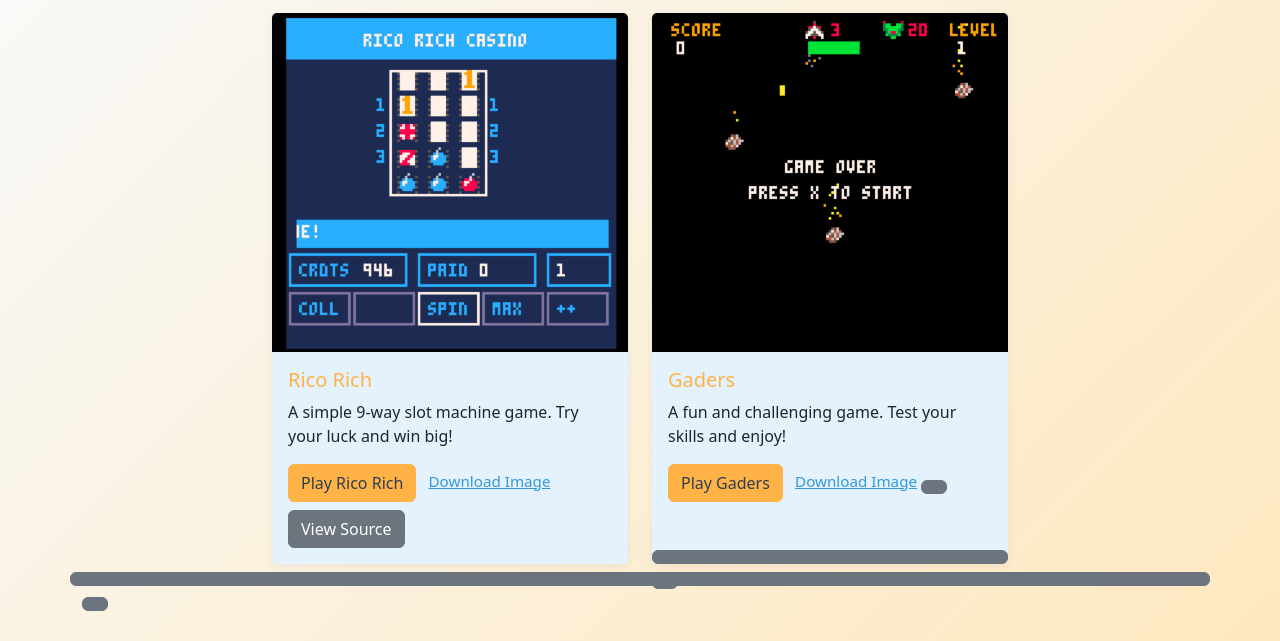
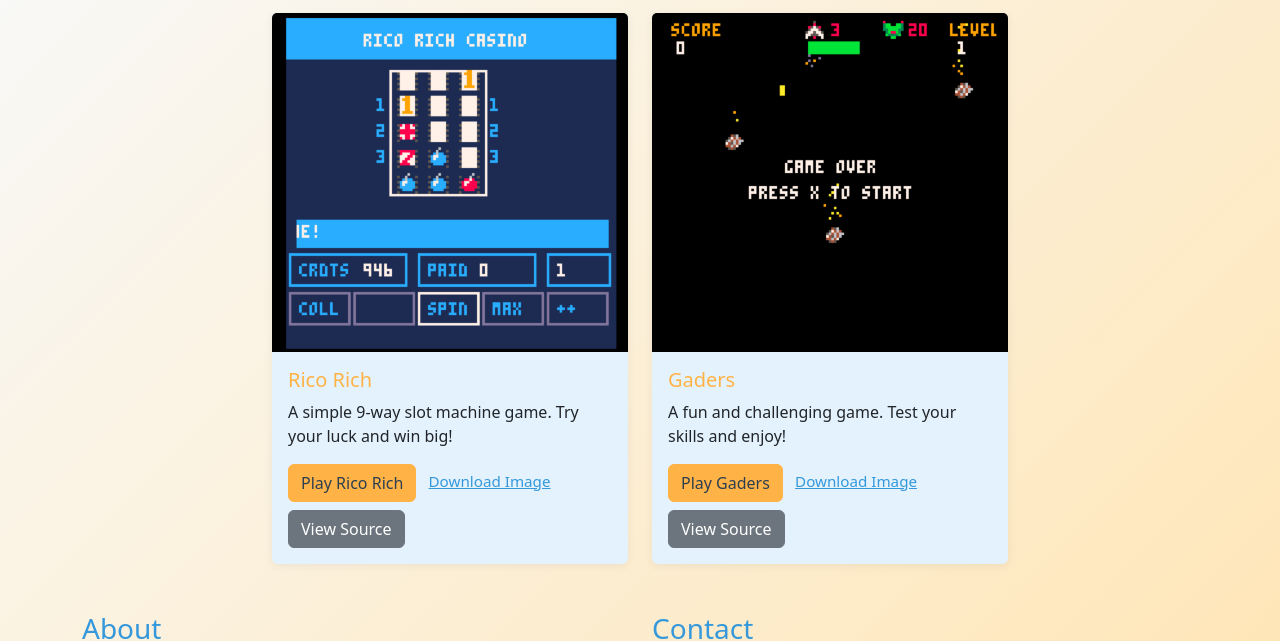
Before and after one commit to fernandozamoraj/picorico, a plain HTML site: page index.html in a window 1280 px wide. Shown: the part 167-808 px from the top of the page. Drawn offline with nearby package versions, Linux system fonts and the light colour scheme.

```diff
--- a/index.html
+++ b/index.html
@@ -104,7 +104,7 @@
             <a href="games/gaders.html" class="btn btn-primary">Play Gaders</a>
             <a href="img/gaders.p8.png" download class="download-link">Download Image</a>
             <!--link to view gaders.lua file-->
-            <a href="games/gaders.lua" class="btn btn-secondary mt-2">
+            <a href="games/gaders.lua" class="btn btn-secondary mt-2">View Source</a>
             </div>
         </div>
       </div>
```
